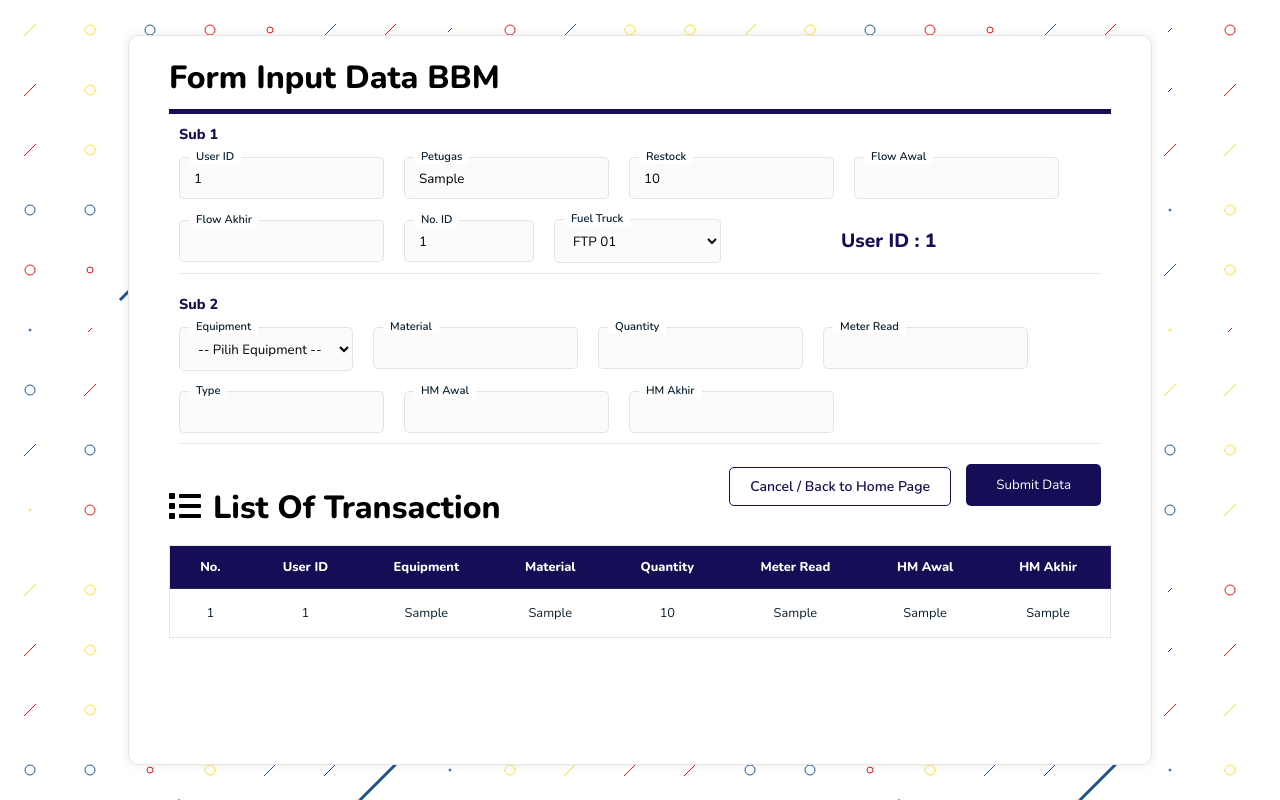
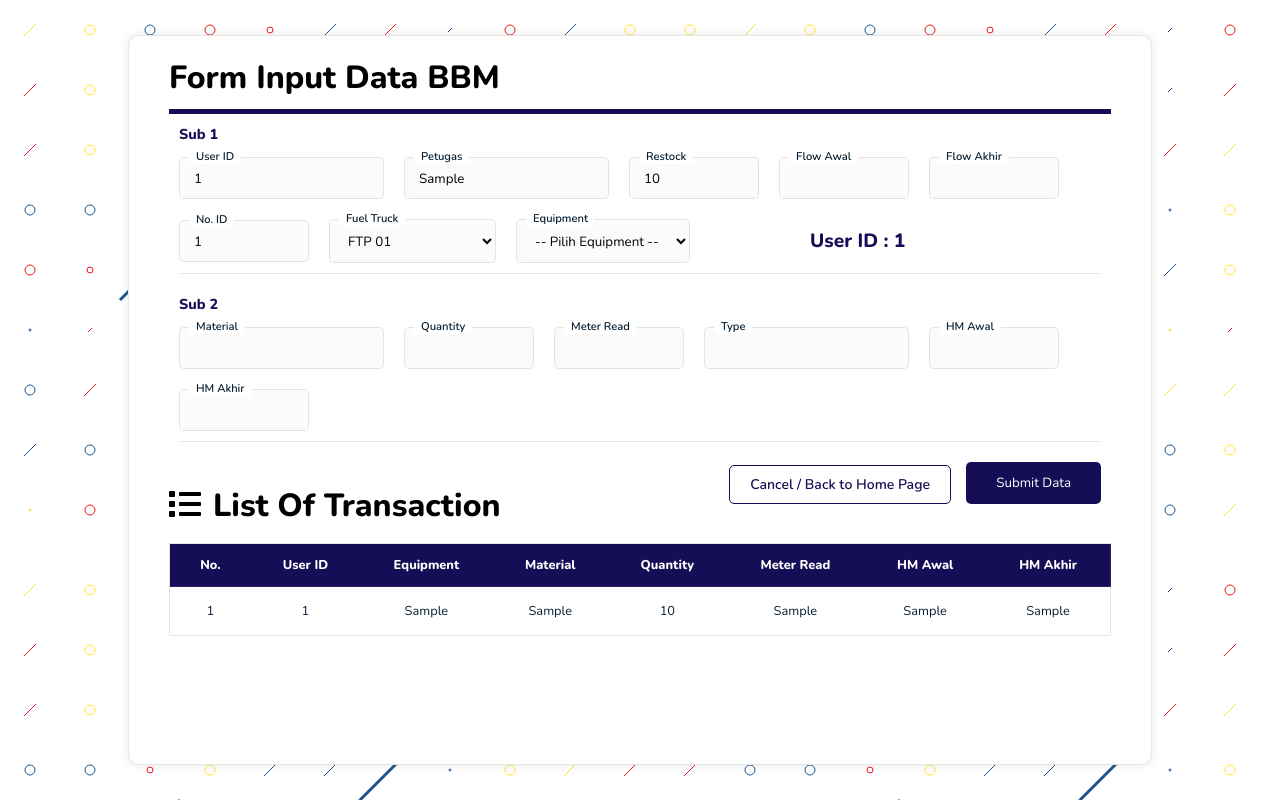
Before and after one commit to korizki/BALocalCisea, a PHP site: page /pages/sum_input_bbm.php in a window 1280 px wide. Run offline with PHP 8.4, Linux system fonts and the light colour scheme; tables that the repository leaves empty or names only in its code hold one stand-in row (values such as "Sample post"); some libraries are stand-ins or nearby versions.

Commit message:
Update Pelengkap 25 Feb 2022

```diff
--- a/assets/styles/index.css
+++ b/assets/styles/index.css
@@ -469,7 +469,7 @@
 }
 .t_bbm >div{
     width: 100%;
-    height: 195px;
+    height: 250px;
     overflow: auto;
 }
 .t_bbm >div>table{
--- a/pages/sum_input_bbm.php
+++ b/pages/sum_input_bbm.php
@@ -63,15 +63,15 @@
                             </div>
                             <div class="date">
                                 <label for="bbm_restock">Restock</label>
-                                <input type="number" id="bbm_restock" name="bbm_restock" value="<?php echo $bbm_restock?>">
+                                <input class="mini" type="number" id="bbm_restock" name="bbm_restock" value="<?php echo $bbm_restock?>">
                             </div>
                             <div class="date">
                                 <label for="bbm_floawal">Flow Awal</label>
-                                <input type="number" id="bbm_flowawal" name="bbm_flowawal" value="<?php echo $bbm_flowawal?>">
+                                <input class="mini" type="number" id="bbm_flowawal" name="bbm_flowawal" value="<?php echo $bbm_flowawal?>">
                             </div>
                             <div class="date">
                                 <label for="bbm_flowakhir">Flow Akhir</label>
-                                <input type="number" id="bbm_flowakhir" name="bbm_flowakhir" value="<?php echo $bbm_flowakhir?>">
+                                <input class="mini" type="number" id="bbm_flowakhir" name="bbm_flowakhir" value="<?php echo $bbm_flowakhir?>">
                             </div>
                             <div class="date">
                                 <label for="bbm_noid">No. ID</label>
@@ -87,14 +87,6 @@
                                     <option value="FT 02" <?php echo ($bbm_fueltruck == "FT 02") ? "selected" : ""?>">FT 02</option>
                                 </select>
                             </div>
-                            <div style="margin-left: 100px !important; color: var(--blue);">
-                                <h4 id="textID">User ID : <?php echo $bbm_userid?></h4>
-                            </div>
-                        </div>
-                    </div>
-                    <div class="sub_input " style="margin-block-end: 20px">
-                        <p>Sub 2</p>
-                        <div class="flex sub2 prob_group" style="justify-content: flex-start !important">
                             <div class="supervisor">
                                 <label for="bbm_equipment">Equipment</label>
                                 <select value="-- Pilih Equipment --" name="bbm_equipment">
@@ -109,29 +101,38 @@
                                 ?>
                                 </select>
                             </div>
+                            <div style="margin-left: 100px !important; color: var(--blue);">
+                                <h4 id="textID">User ID : <?php echo $bbm_userid?></h4>
+                            </div>
+                        </div>
+                    </div>
+                    <div class="sub_input " style="margin-block-end: 20px">
+                        <p>Sub 2</p>
+                        <div class="flex sub2 prob_group" style="justify-content: flex-start !important">
+
                             <div class="supervisor">
                                 <label for="bbm_material">Material</label>
                                 <input type="text" step="any" id="bbm_material" name="bbm_material">
                             </div>
                             <div class="supervisor">
                                 <label for="bbm_quantity">Quantity</label>
-                                <input type="number" step="any" id="bbm_quantity" name="bbm_quantity">
+                                <input type="number" step="any" id="bbm_quantity" name="bbm_quantity" class="mini">
                             </div>
                             <div class="supervisor">
                                 <label for="bbm_mread">Meter Read</label>
-                                <input type="number" step="any" id="bbm_mread" name="bbm_mread">
+                                <input type="number" step="any" id="bbm_mread" name="bbm_mread" class="mini">
                             </div>
                             <div class="supervisor">
                                 <label for="bbm_type">Type </label>
-                                <input type="text" step="any" id="bbm_type" name="bbm_type">
+                                <input type="text" step="any" id="bbm_type" name="bbm_type" >
                             </div>
                             <div class="supervisor">
                                 <label for="bbm_hmawal">HM Awal</label>
-                                <input type="number" step="any" id="bbm_hmawal" name="bbm_hmawal">
+                                <input type="number" step="any" id="bbm_hmawal" name="bbm_hmawal" class="mini">
                             </div>
                             <div class="supervisor">
                                 <label for="bbm_hmakhir">HM Akhir</label>
-                                <input type="number" step="any" id="bbm_hmakhir" name="bbm_hmakhir">
+                                <input type="number" step="any" id="bbm_hmakhir" name="bbm_hmakhir" class="mini">
                             </div>
                         </div>
                     </div>
```
